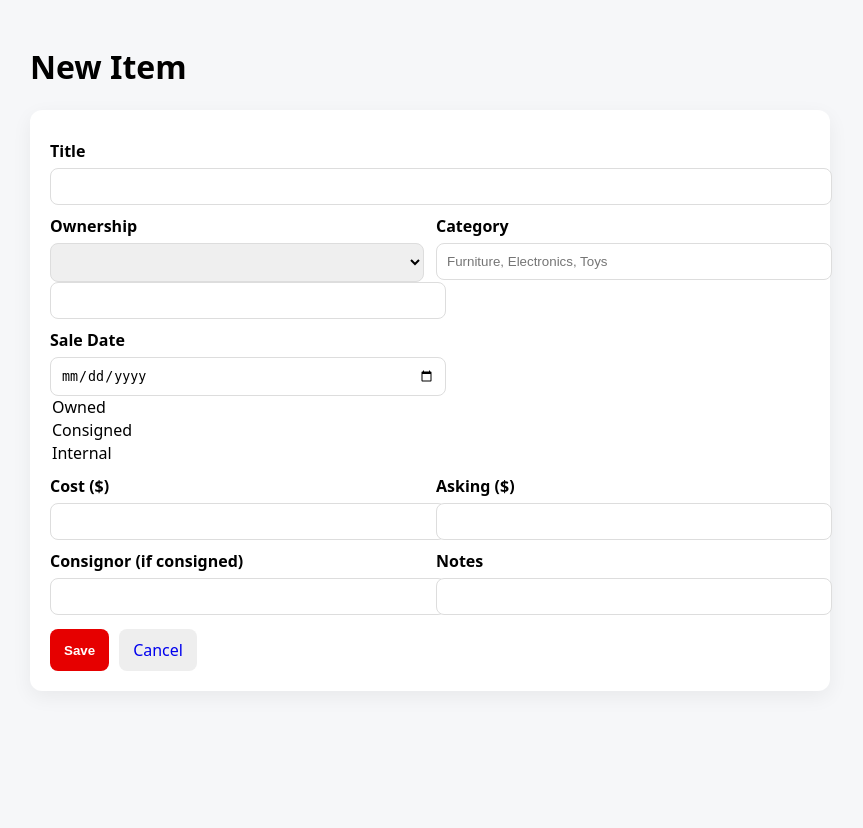
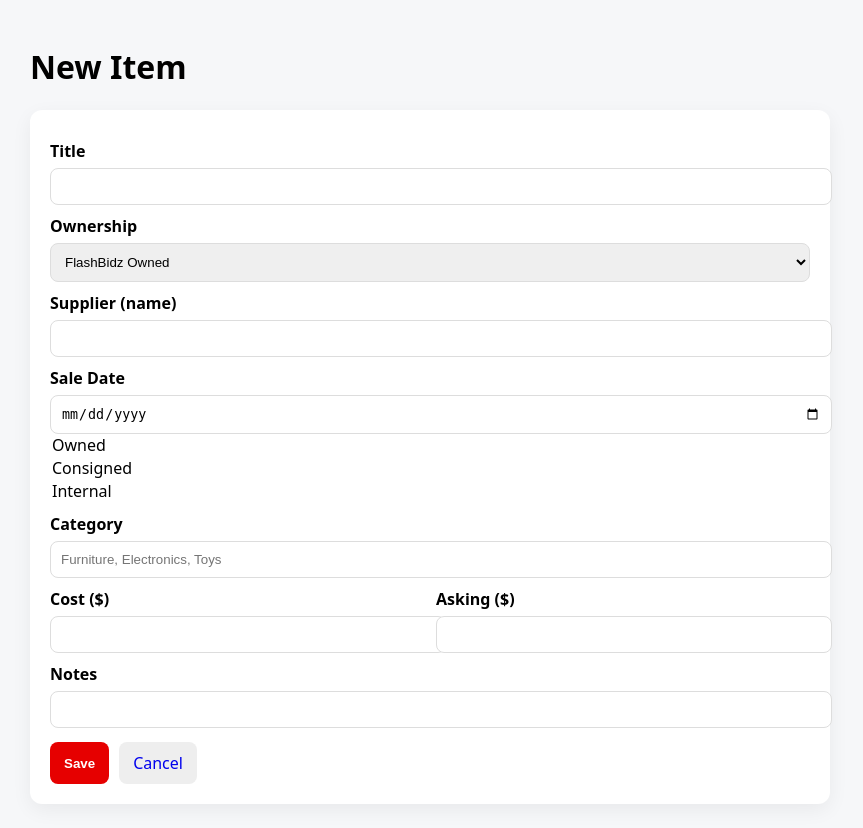
Before and after one commit to kernjason4460-cyber/flashbidz_consignment_app, a Flask app: page /items/new in a window 1280 px wide. Shown: the part 46-874 px from the top of the page, without its empty margins (210-1073 px from the left). Before the commit the page ends 717 px from the top, so only its background shows below. Run offline with Flask 3, Linux system fonts and the light colour scheme; the visitor is signed in with stand-in values (Sample User, id 1); tables that the repository leaves empty hold one stand-in row (values such as "Sample post"); lists and menus that the app fills with data are empty; parts of the project's set-up code (start-up, migrations or seed data) failed here and were passed over.

Commit message:
Update item_form.html

```diff
--- a/flashbidz_consignment_app/templates/item_form.html
+++ b/flashbidz_consignment_app/templates/item_form.html
@@ -25,10 +25,29 @@
       <label>Title</label>
       <input name="title" required value="{{ item.title if item else '' }}"/>
 
-      <div class="row">
-        <div>
-          <label>Ownership</label>
-          <select name="ownership">
+      <div class="form-row">
+    <label for="ownership">Ownership</label>
+    <select name="ownership" id="ownership">
+        <option value="owned"
+            {% if (item and item.ownership == 'owned') or not item %}
+                selected
+            {% endif %}>
+            FlashBidz Owned
+        </option>
+        <option value="consigned"
+            {% if item and item.ownership == 'consigned' %}
+                selected
+            {% endif %}>
+            Consigned (payout to consignor)
+        </option>
+        <option value="internal"
+            {% if item and item.ownership == 'internal' %}
+                selected
+            {% endif %}>
+            Internal (Jason / Jennifer / staff)
+        </option>
+    </select>
+</div>
           <label>Supplier (name)</label>
           <input name="supplier" value="{{ (item.supplier or '') if item else '' }}">
 
@@ -58,17 +77,54 @@
         </div>
       </div>
 
-      <div class="row">
-        <div>
-          <label>Consignor (if consigned)</label>
-          <input name="consignor" value="{{ item.consignor or '' }}"/>
-        </div>
+     <div class="form-row" id="consignor-row">
+    <label for="consignor">Consignor (if consigned)</label>
+    <select name="consignor" id="consignor">
+        <option value="">-- None / House Owned --</option>
+        {% for c in consignors %}
+            <option value="{{ c.name }}"
+                {% if item and item.consignor == c.name %}
+                    selected
+                {% endif %}>
+                {{ c.name }}
+            </option>
+        {% endfor %}
+    </select>
+    <small style="color:#666;display:block;margin-top:4px;">
+        Only used when Ownership is set to “Consigned”.
+    </small>
+</div>
         <div>
           <label>Notes</label>
           <input name="notes" value="{{ item.notes or '' }}"/>
         </div>
       </div>
+<script>
+  function toggleConsignorRow() {
+    const ownership = document.getElementById("ownership");
+    const consignorRow = document.getElementById("consignor-row");
+    if (!ownership || !consignorRow) return;
 
+    const val = ownership.value.toLowerCase();
+    // Only show when consigned
+    if (val === "consigned") {
+      consignorRow.style.display = "";
+    } else {
+      consignorRow.style.display = "none";
+      // Optional: clear selection when not consigned
+      const sel = document.getElementById("consignor");
+      if (sel) sel.value = "";
+    }
+  }
+
+  document.addEventListener("DOMContentLoaded", function () {
+    const ownership = document.getElementById("ownership");
+    if (ownership) {
+      ownership.addEventListener("change", toggleConsignorRow);
+      toggleConsignorRow(); // set initial state
+    }
+  });
+</script>
       <div class="actions">
         <button class="btn" type="submit">Save</button>
         <a class="btn-light" href="/items">Cancel</a>
```
